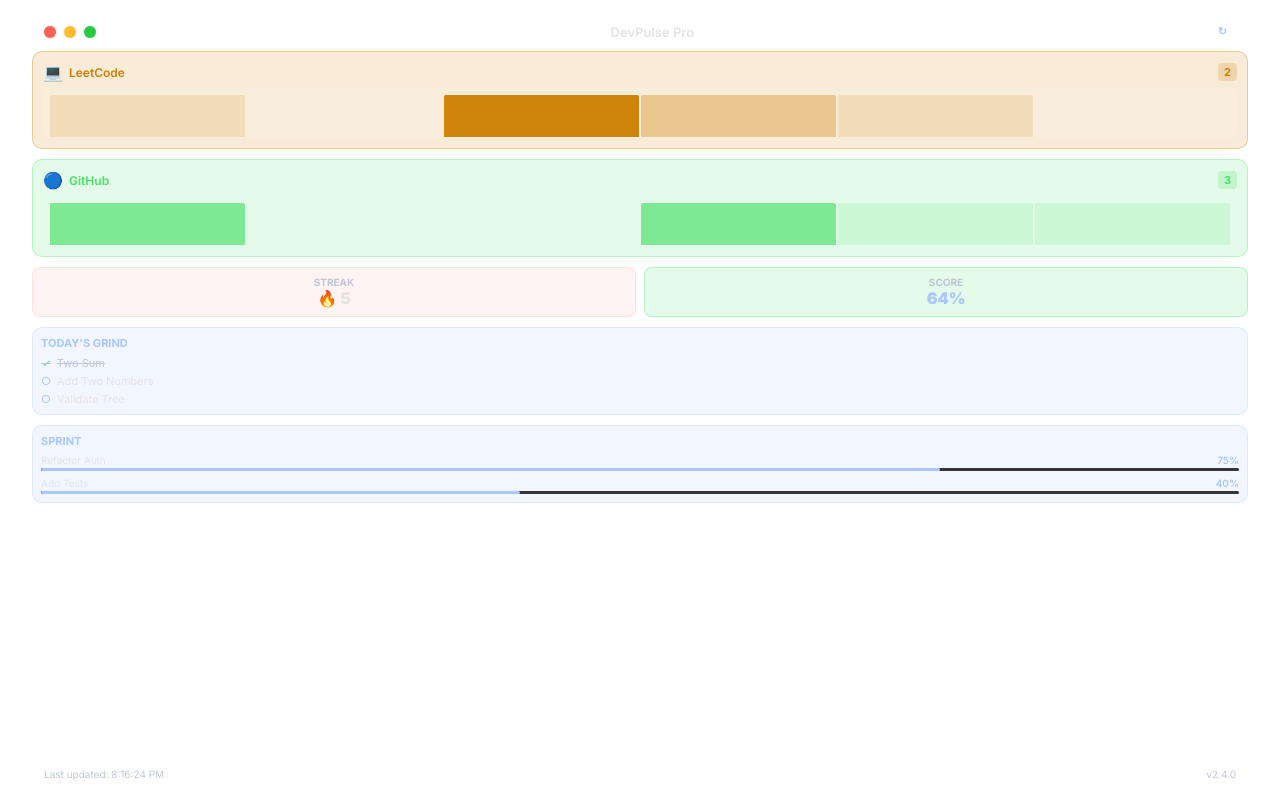
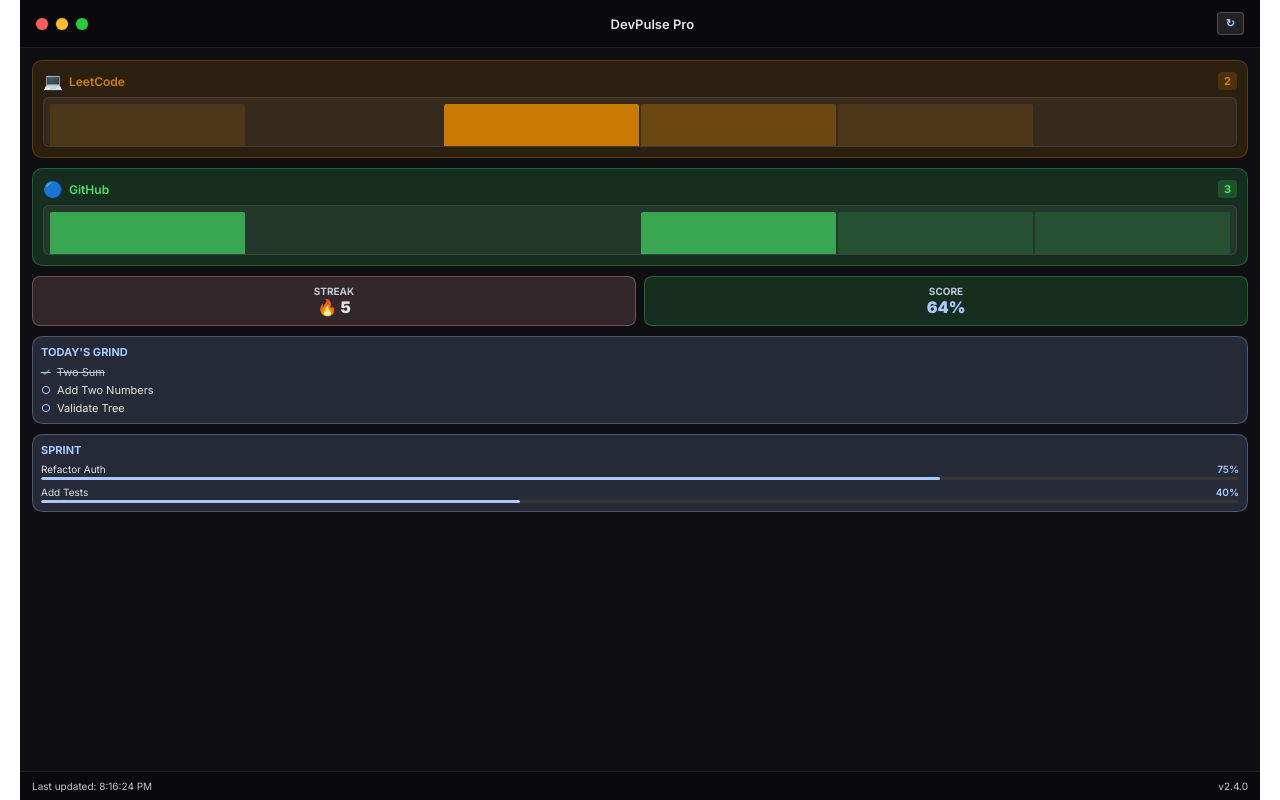
Before and after one commit to Snide34/git-buddy, a React (Vite) app: page / in a window 1280 px wide. Built offline with nearby package versions, Linux system fonts and the light colour scheme.

Commit message:
fix: restore proper dark background and fix layout issues

```diff
--- a/electron/main.js
+++ b/electron/main.js
@@ -22,8 +22,8 @@ function createWindow() {
     x: Math.floor(width - 450 - 20),
     y: Math.floor(height - 800 - 20),
     frame: false,
-    transparent: true,
-    backgroundColor: '#00000000',
+    transparent: false,
+    backgroundColor: '#0f0f12',
     alwaysOnTop: true,
     skipTaskbar: false,
     resizable: false,
--- a/src/App.jsx
+++ b/src/App.jsx
@@ -307,18 +307,18 @@ function App() {
         display: 'flex',
         height: '100vh',
         width: '100%',
-        alignItems: 'flex-start',
-        justifyContent: 'flex-start',
-        padding: '12px',
+        alignItems: 'stretch',
+        justifyContent: 'stretch',
+        padding: '0',
         position: 'relative',
         zIndex: 10,
-        background: 'transparent'
+        background: 'rgba(15, 15, 18, 0.95)'
       }}>
-        {/* Desktop Widget Container - Transparent */}
+        {/* Desktop Widget Container */}
         <div style={{
           width: '100%',
           height: '100%',
-          background: 'transparent',
+          background: 'rgba(15, 15, 18, 0.95)',
           backdropFilter: 'none',
           border: 'none',
           borderRadius: '0px',
@@ -333,9 +333,9 @@ function App() {
             display: 'flex',
             alignItems: 'center',
             justifyContent: 'space-between',
-            padding: '8px 12px',
-            background: 'transparent',
-            borderBottom: 'none',
+            padding: '12px 16px',
+            background: 'rgba(0, 0, 0, 0.3)',
+            borderBottom: '1px solid rgba(255, 255, 255, 0.08)',
             cursor: 'grab'
           }}>
             <div style={{
@@ -402,7 +402,7 @@ function App() {
           {/* Widget Content */}
           {!isMinimized && (
             <div style={{
-              padding: '0px',
+              padding: '12px',
               display: 'flex',
               flexDirection: 'column',
               gap: '10px',
@@ -635,8 +635,8 @@ function App() {
           {/* Widget Footer */}
           <div style={{
             padding: '8px 12px',
-            background: 'transparent',
-            borderTop: 'none',
+            background: 'rgba(0, 0, 0, 0.3)',
+            borderTop: '1px solid rgba(255, 255, 255, 0.08)',
             display: 'flex',
             justifyContent: 'space-between',
             alignItems: 'center',
```
